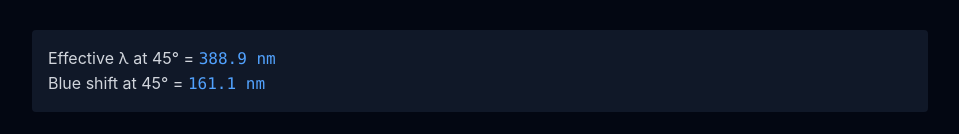
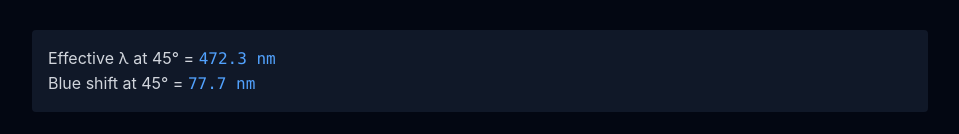
Before and after one commit to Lazfiz/photonics-calculators, a Next.js app: page /thin-film/angle-shift in a window 1280 px wide. Shown: the part 428-562 px from the top of the page, without its empty margins (160-1119 px from the left). Built offline with nearby package versions, Linux system fonts and the light colour scheme; no server answers.

Commit message:
fix: angle-shift TE used cos(θ_inc) instead of cos(θ_film)
Thin-film blue-shift at oblique incidence uses refracted angle inside
the film, not the external incidence angle. TE branch and 45° display
both had this error. TM branch was already correct.
(GLM + Nemotron)

```diff
--- a/src/app/thin-film/angle-shift/page-client.tsx
+++ b/src/app/thin-film/angle-shift/page-client.tsx
@@ -16,7 +16,7 @@ export default function AngleShiftPage() {
     const angles = Array.from({ length: 200 }, (_, i) => (i * maxAngle) / 200);
     const shiftTE = angles.map(theta => {
       const t = (theta * Math.PI) / 180;
-      const cosT = Math.cos(t);
+      const cosT = Math.sqrt(1 - (Math.sin(t) / nFilm) ** 2);
       const newWl = designWl * cosT;
       return newWl;
     });
@@ -34,7 +34,8 @@ export default function AngleShiftPage() {
     ];
   }, [nFilm, nSub, designWl, maxAngle]);
 
-  const shiftAt45 = designWl * Math.cos((45 * Math.PI) / 180);
+  const cos45film = Math.sqrt(1 - (Math.sin(45 * Math.PI / 180) / nFilm) ** 2);
+  const shiftAt45 = designWl * cos45film;
 
   return (
     <CalculatorShell backHref="/thin-film" backLabel="Thin Film" title="Angle-Dependent Blue Shift" description="How the effective design wavelength shifts with angle of incidence (blue shift).">
```
